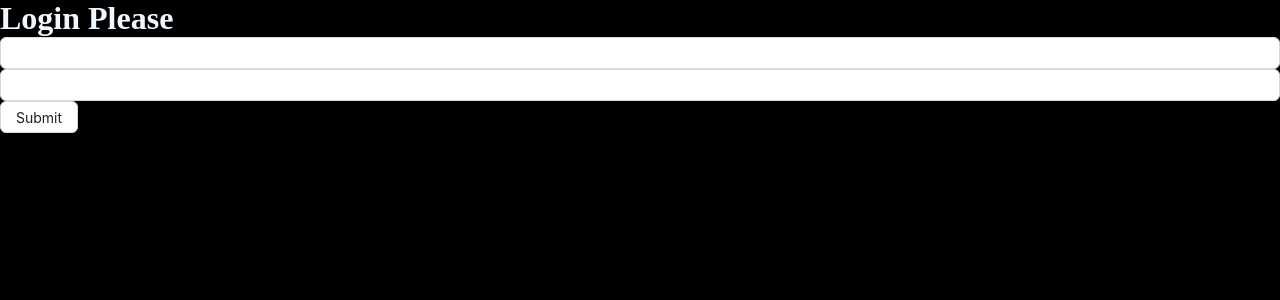
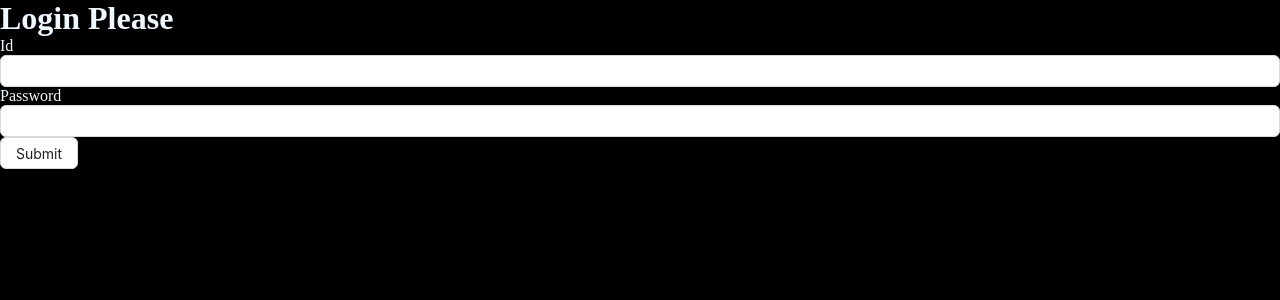
Before and after one commit to Shahriar090/Uni-Link-Client, a React (Vite) app: page /login in a window 1280 px wide. Shown: the top 300 px of the page. Built offline with nearby package versions, Linux system fonts and the light colour scheme.

Commit message:
Fixed some issues and implemented react hook form's controller

```diff
--- a/src/components/form/PhInput.tsx
+++ b/src/components/form/PhInput.tsx
@@ -1,11 +1,14 @@
-import { useFormContext } from "react-hook-form";
+import { Input } from "antd";
+import { Controller } from "react-hook-form";
 
 const PhInput = ({ type, name, label }) => {
-  const { register } = useFormContext();
   return (
     <>
       <div>{label ? label : null}</div>
-      <input type={type} id={name} {...register(name)} />
+      <Controller
+        name={name}
+        render={({ field }) => <Input {...field} type={type} id={name} />}
+      />
     </>
   );
 };
--- a/src/pages/Login.tsx
+++ b/src/pages/Login.tsx
@@ -1,4 +1,4 @@
-import { Button, Input } from "antd";
+import { Button } from "antd";
 import { FieldValues, useForm } from "react-hook-form";
 import { useLoginMutation } from "../redux/features/auth/authApi";
 import { useAppDispatch } from "../redux/hooks";
@@ -12,12 +12,12 @@ import PhInput from "../components/form/PhInput";
 const Login = () => {
   const dispatch = useAppDispatch();
   const navigate = useNavigate();
-  const { register } = useForm({
-    defaultValues: {
-      id: "A-0001",
-      password: "admin123",
-    },
-  });
+  // const { register } = useForm({
+  //   defaultValues: {
+  //     id: "A-0001",
+  //     password: "admin123",
+  //   },
+  // });
   const [login] = useLoginMutation();
 
   const onsubmit = async (data: FieldValues) => {
@@ -45,10 +45,10 @@ const Login = () => {
       <div>
         <PhForm onSubmit={onsubmit}>
           <div>
-            <Input type={"id"} name={"id"} label={"Id"} />
+            <PhInput type={"id"} name={"id"} label={"Id"} />
           </div>
           <div>
-            <Input type={"text"} name={"password"} label={"Password"} />
+            <PhInput type={"text"} name={"password"} label={"Password"} />
           </div>
           <Button htmlType="submit">Submit</Button>
         </PhForm>
```
